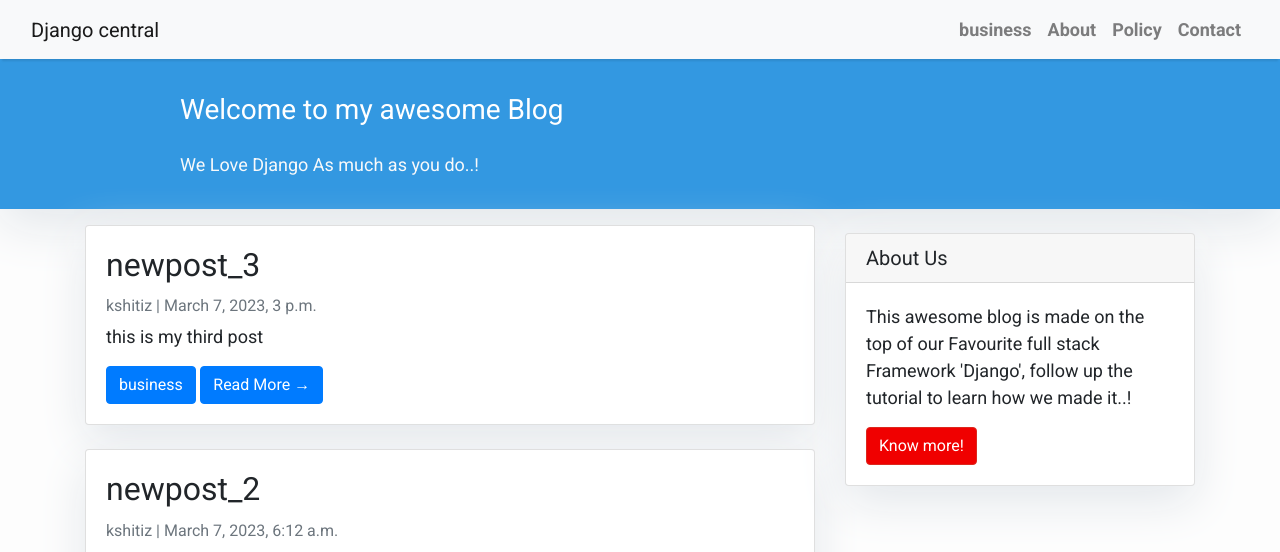
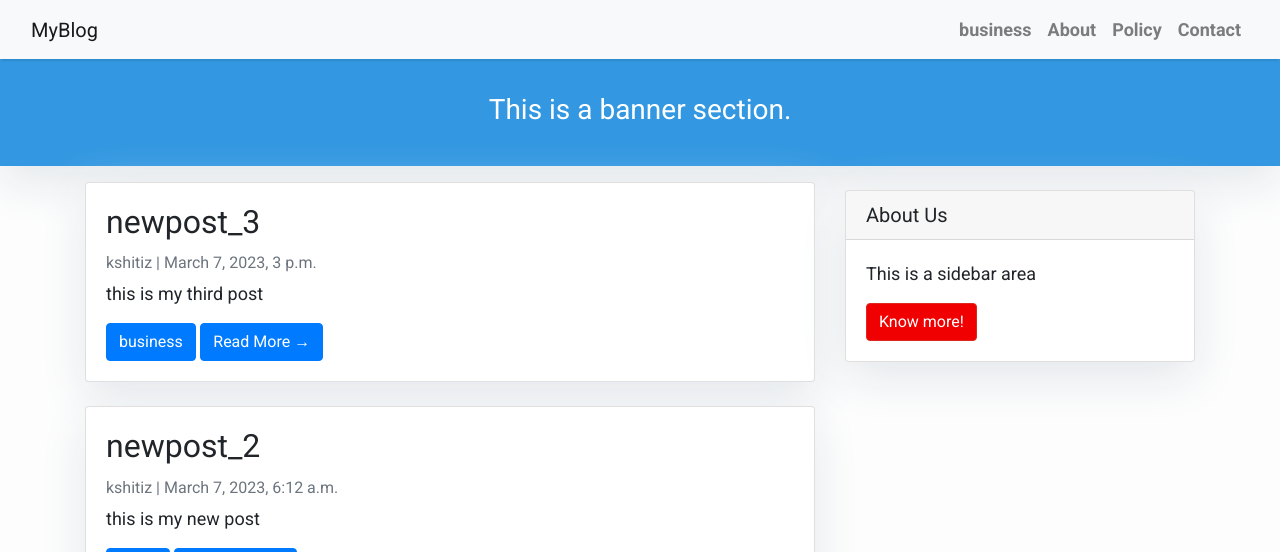
Before and after one commit to xitiz112/newblog, a Django app: page / in a window 1280 px wide. Shown: the top 552 px of the page. Run offline with Django 3.2, Linux system fonts and the light colour scheme; data comes from the database, SQL or seed files in the repository; some libraries are stand-ins or nearby versions.

Commit message:
new changes

```diff
--- a/templates/post/base.html
+++ b/templates/post/base.html
@@ -37,7 +37,7 @@
         <!-- Navigation -->
         <nav class="navbar navbar-expand-lg navbar-light bg-light shadow" id="mainNav">
             <div class="container-fluid">
-                <a class="navbar-brand" href="{% url 'home' %}">Django central</a>
+                <a class="navbar-brand" href="{% url 'home' %}">MyBlog</a>
                 <button class="navbar-toggler navbar-toggler-right" type="button" data-toggle="collapse" data-target="#navbarResponsive"
                     aria-controls="navbarResponsive" aria-expanded="false" aria-label="Toggle navigation">
                     <span class="navbar-toggler-icon"></span>
--- a/templates/post/index.html
+++ b/templates/post/index.html
@@ -16,6 +16,12 @@
     .card {
         box-shadow: 0 16px 48px #E3E7EB;
     }
+
+
+    .site-heading h3
+    {
+        text-align: center;
+    }
 </style>
 
 <header class="masthead">
@@ -24,9 +30,8 @@
         <div class="row">
             <div class=" col-md-8 col-md-10 mx-auto">
                 <div class="site-heading">
-                    <h3 class=" site-heading my-4 mt-3 text-white"> Welcome to my awesome Blog </h3>
-                    <p class="text-light">We Love Django As much as you do..! &nbsp
-                    </p>
+                    <h3 class="site-heading my-4 mt-3 text-white"> This is a banner section. </h3>
+
                 </div>
             </div>
         </div>
--- a/templates/post/sidebar.html
+++ b/templates/post/sidebar.html
@@ -12,8 +12,8 @@
 <div class="card my-4">
         <h5 class="card-header">About Us</h5>
     <div class="card-body">
-        <p class="card-text"> This awesome blog is made on the top of our Favourite full stack Framework 'Django', follow up the tutorial to learn how we made it..!</p>
-        <a href="https://djangocentral.com/building-a-blog-application-with-django"
+        <p class="card-text">This is a sidebar area  </p>
+        <a href="#"
            class="btn btn-danger">Know more!</a>
     </div>
 </div>
```
